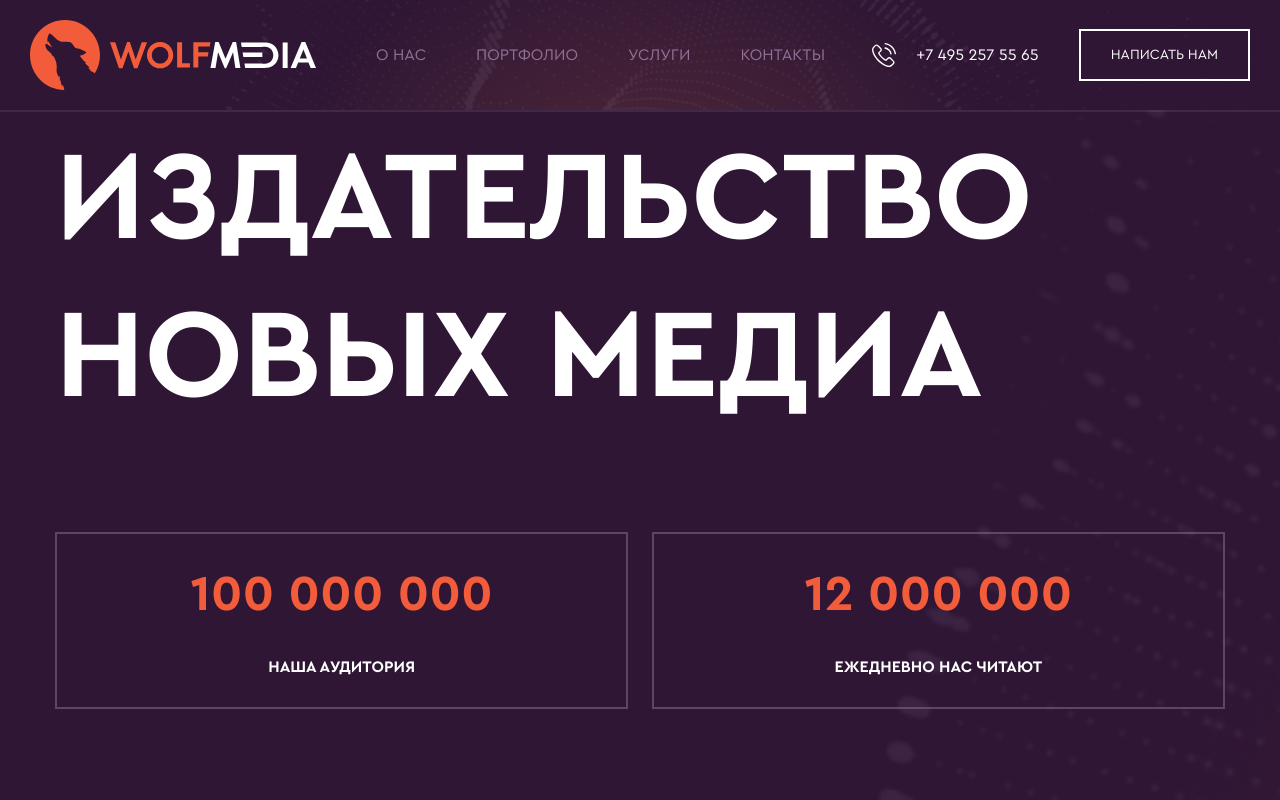
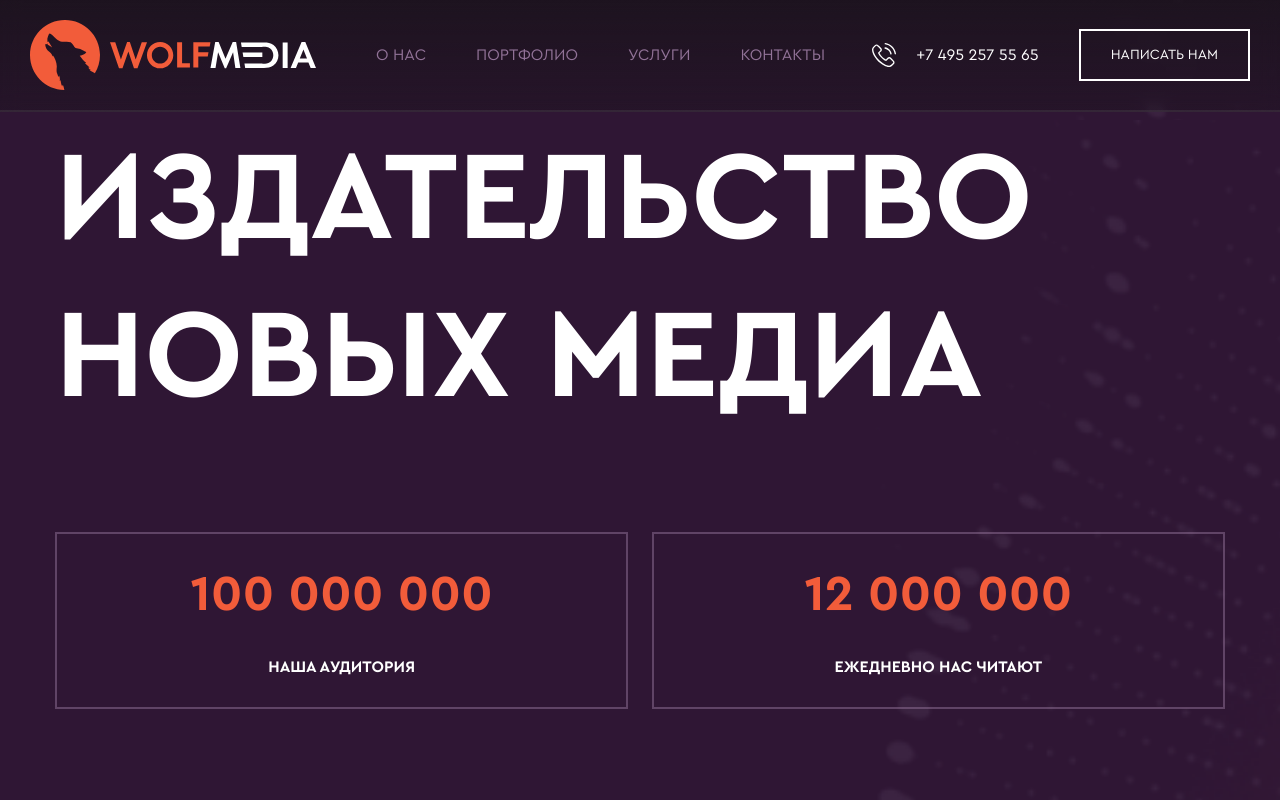
Before and after one commit to grin0leo/WolfMedia-Frontend, a Next.js app: page / in a window 1280 px wide. Shown: the top 800 px of the page. Built offline with nearby package versions, Linux system fonts and the light colour scheme.

Commit message:
feat: Добавить blur к блоку Header

```diff
--- a/src/components/Communities/ui/HoverWindow/hoverWindow.module.css
+++ b/src/components/Communities/ui/HoverWindow/hoverWindow.module.css
@@ -4,7 +4,7 @@
     left: 0;
     width: 100%;
     background-color: white;
-    z-index: 1001;
+    z-index: 100;
 
 }
 
--- a/src/components/Layout/Header/header.module.css
+++ b/src/components/Layout/Header/header.module.css
@@ -9,9 +9,16 @@
     z-index: 1000;
     top: 0;
 
-
     padding: 20px 30px;
     border-bottom: 2px solid rgba(146, 115, 152, 0.2);
+
+    background: linear-gradient(180deg,
+            rgba(18, 18, 18, 0.6) 0%,
+            rgba(18, 18, 18, 0.3) 100%);
+    backdrop-filter: blur(10px);
+    -webkit-backdrop-filter: blur(10px);
+
+    transition: background-color 300ms ease-in-out;
 
 
     @media (max-width: 900px) {
@@ -22,22 +29,9 @@
         align-items: center;
     }
 
-    &::before {
-        content: "";
-        position: absolute;
-        z-index: -1;
-        inset: 0;
-        background-image: url('/Desktop.png');
-        background-size: cover;
-        background-position: start;
-        transition: opacity 0.3s ease-in-out;
-        opacity: 1;
-    }
-
     &.active {
         transition: background-color 300ms ease-in-out;
         background-color: var(--background);
-        background-image: none;
     }
 
     &.active::before {
```
